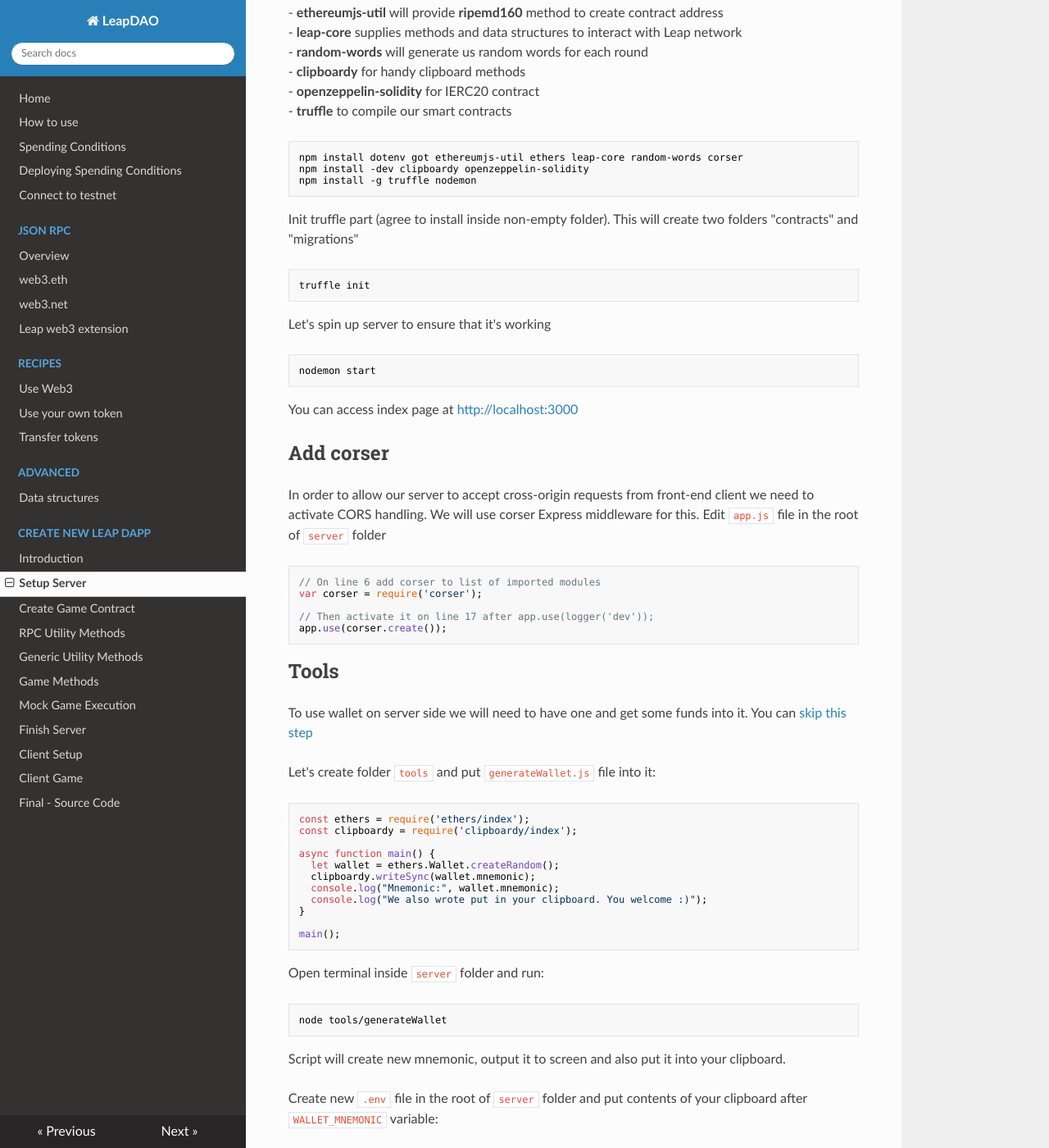
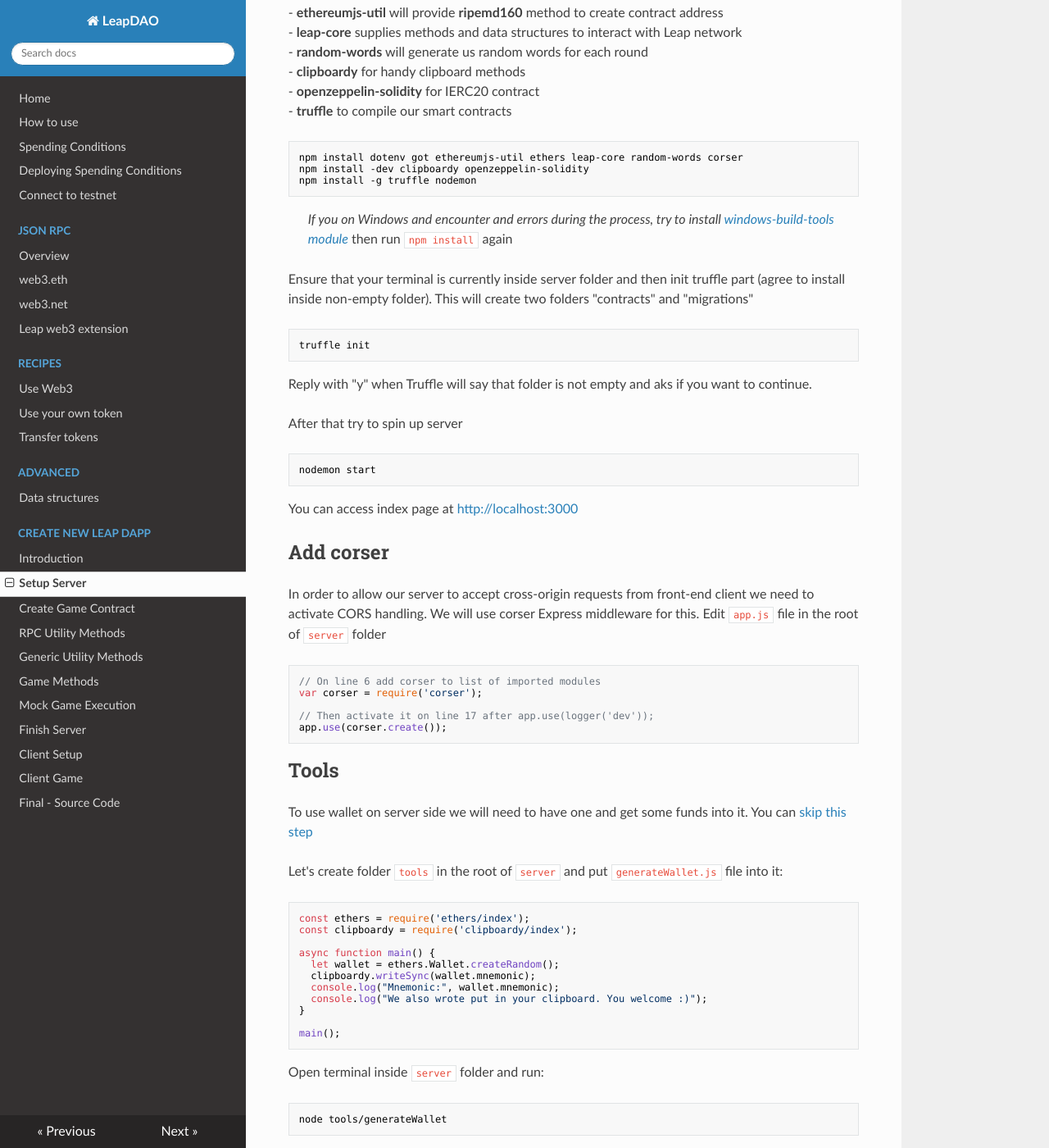
Before and after one commit to leapdao/docs, an MkDocs documentation site: the page built from docs/tutorials/new-dapp/step-1-server.md, in a window 1280 px wide and 1400 px high, scrolled down 821 px. Shown: the whole window at 82% size. Built offline with MkDocs 1.6.1, drawn with Linux system fonts in a browser that asks for light colours; nearby versions of some CDN libraries.

Commit message:
Add details about windows build tools and paths where files should be created

````diff
--- a/docs/tutorials/new-dapp/step-1-server.md
+++ b/docs/tutorials/new-dapp/step-1-server.md
@@ -46,15 +46,20 @@ npm install -dev clipboardy openzeppelin-solidity
 npm install -g truffle nodemon
 ```
 
-Init truffle part (agree to install inside non-empty folder). This will create two folders "contracts" and "migrations"
+> *If you on Windows and encounter and errors during the process, try to install
+[windows-build-tools module](https://www.npmjs.com/package/windows-build-tools)* then run `npm install` again
+
+Ensure that your terminal is currently inside server folder and  then init truffle part (agree to install inside non-empty folder). This will create two folders "contracts" and "migrations"
 ```bash
 truffle init
 ```
+Reply with "y" when Truffle will say that folder is not empty and aks if you want to continue.
 
-Let's spin up server to ensure that it's working
+After that try to spin up server
 ```bash
 nodemon start
 ```
+
 You can access index page at [http://localhost:3000](http://localhost:3000)
 
 Add corser
@@ -74,7 +79,7 @@ Tools
 To use wallet on server side we will need to have one and get some funds into it.
 You can [skip this step](#set-environment-variables)
 
-Let's create folder `tools` and put `generateWallet.js` file into it:
+Let's create folder `tools` in the root of `server` and put `generateWallet.js` file into it:
 ```javascript
 const ethers = require('ethers/index');
 const clipboardy = require('clipboardy/index');
````
